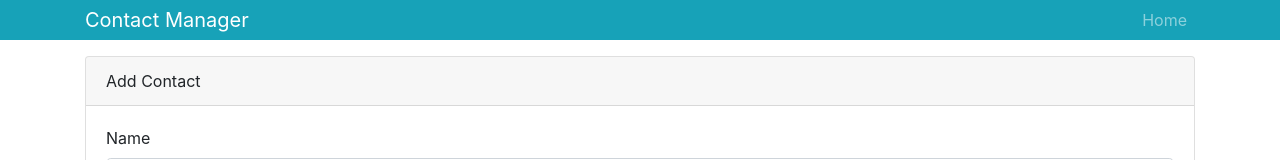
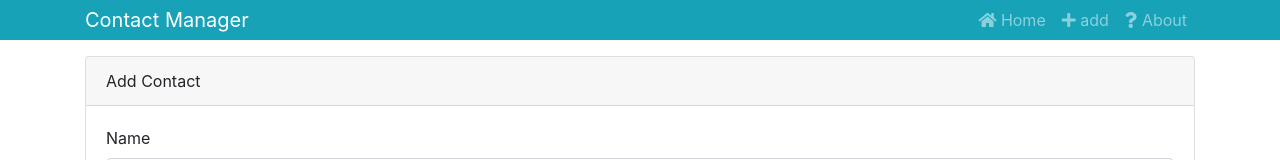
Before and after one commit to HBenzaoui/contact-list_redux, a React (Create React App) app: page /contact/add in a window 1280 px wide. Shown: the top 160 px of the page. Built offline with nearby package versions, Linux system fonts and the light colour scheme.

Commit message:
redirect and link nabar item to pages

```diff
--- a/src/component/contacts/AddContact.js
+++ b/src/component/contacts/AddContact.js
@@ -65,6 +65,9 @@ class AddContact extends Component {
       phone: '',
       errors: {}
     });
+
+    //Redirect to home after adding
+    this.props.history.push('/');
   };
 
   render() {
--- a/src/component/layout/Header.js
+++ b/src/component/layout/Header.js
@@ -1,5 +1,6 @@
 import React from 'react';
 import PropTypes from 'prop-types';
+import { Link } from 'react-router-dom';
 
 const Header = props => {
   const { branding } = props;
@@ -12,9 +13,19 @@ const Header = props => {
         <div>
           <ul className="navbar-nav mr auto">
             <li className="nav-item">
-              <a href="/" className="nav-link">
-                Home
-              </a>
+              <Link to="/" className="nav-link">
+                <i className="fas fa-home" /> Home
+              </Link>
+            </li>
+            <li className="nav-item">
+              <Link to="/contact/add" className="nav-link">
+                <i className="fas fa-plus" /> add
+              </Link>
+            </li>
+            <li className="nav-item">
+              <Link to="/about" className="nav-link">
+                <i className="fas fa-question" /> About
+              </Link>
             </li>
           </ul>
         </div>
```
